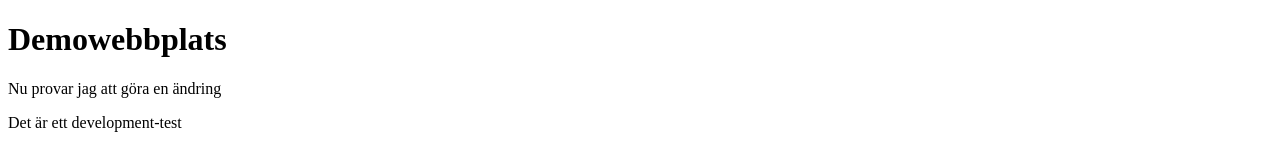
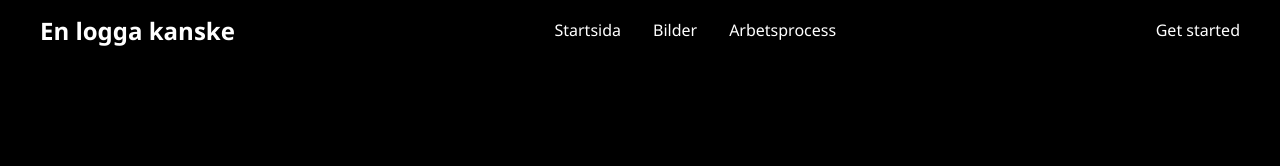
Before and after one commit to ansv88/Demowebb---Moment-1-DT211G, a website built with Parcel: page src/index.html in a window 1280 px wide. Built offline with nearby package versions, Linux system fonts and the light colour scheme.

Commit message:
Påbörjar navigering

```diff
--- a/src/css/style.css
+++ b/src/css/style.css
@@ -0,0 +1,58 @@
+* {
+    box-sizing: border-box;
+    margin: 0;
+    padding: 0;
+    font-family: 'Segoe UI', Tahoma, Geneva, Verdana, sans-serif;
+}
+
+body {
+    height: 100vh;
+    background-color: black;
+}
+
+li {
+   list-style: none;
+}
+
+a {
+    text-decoration: none;
+    color: white;
+    font-size: 1rem;
+}
+
+a:hover {
+    color: orange;
+}
+
+/*Header*/
+header {
+    position: relative;
+    padding: 0 2 rem;
+}
+
+nav {
+    width: 100%;
+    height: 60px;
+    max-width: 1200px;
+    margin: 0 auto;
+    display: flex;
+    align-items: center;
+    justify-content: space-between;
+}
+
+nav .logo a {
+    font-size: 1.5rem;
+    font-weight: bold;
+}
+
+nav .links {
+    display: flex;
+    gap: 2rem;
+}
+
+nav .toggle_btn {
+    color: white;
+    font-size: 1.5rem;
+    cursor: pointer;
+    display: none;
+}
--- a/src/index.html
+++ b/src/index.html
@@ -4,11 +4,26 @@
     <meta charset="UTF-8">
     <meta name="viewport" content="width=device-width, initial-scale=1.0">
     <link rel="stylesheet" href="css/style.css">
+    <link rel="stylesheet" href="https://cdnjs.cloudflare.com/ajax/libs/font-awesome/6.5.1/css/all.min.css">
     <title>Moment 1 Automatisering och publicering</title>
     <script src="js/main.js" type="module"></script>
 </head>
 
 <body>
+    <header>
+        <nav>
+            <div class="logo"><a href="#">En logga kanske</a></div>
+            <ul class="links">
+                <li><a href="index.html">Startsida</a></li>
+                <li><a href="#">Bilder</a></li>
+                <li><a href="#">Arbetsprocess</a></li>
+            </ul>
+            <a href="#" class="action_btn">Get started</a>
+            <div class="toggle_btn">
+                <i class="fa-solid fa-bars"></i>
+            </div>
+        </nav>
+    </header>
     <h1>Demowebbplats</h1>
     <p>Nu provar jag att göra en ändring</p>
     <p>Det är ett development-test</p>
```
